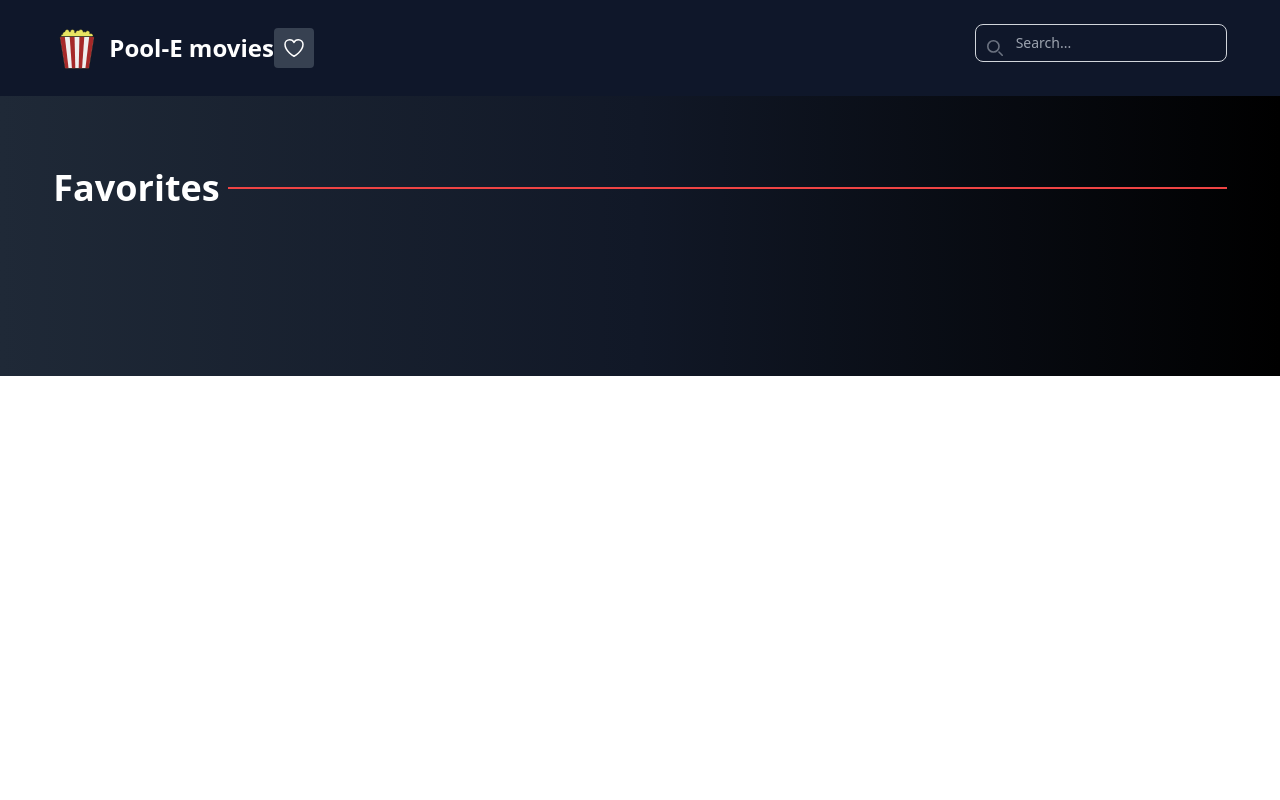
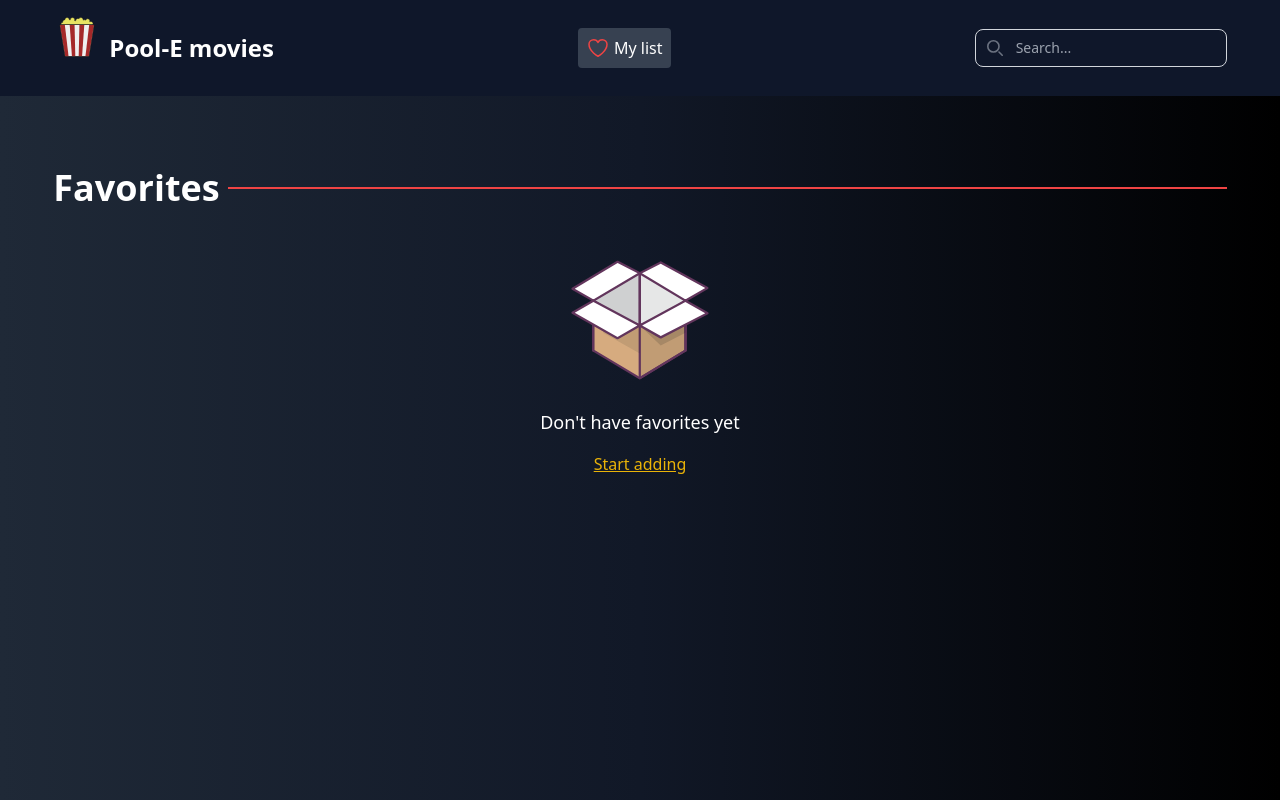
Before and after one commit to pulygarcia/movies-guide-vue, a Vue app: page /favorites in a window 1280 px wide. Built offline with nearby package versions, Linux system fonts and the light colour scheme; what tailwindcss-animated would draw is missing.

Commit message:
giving feedback when favorites is empty

```diff
--- a/src/components/Header.vue
+++ b/src/components/Header.vue
@@ -6,7 +6,7 @@
 
 <template>
 <nav class="bg-slate-900 md:fixed w-full top-0 z-40">
-  <div class="w-11/12 md:max-w-screen-xl md:flex flex-wrap justify-center md:justify-between mx-auto py-6">
+  <div class="w-11/12 md:max-w-screen-xl md:flex flex-wrap justify-center md:justify-between md:items-center mx-auto py-6">
 
   <nav class="flex justify-between items-center">
     <a href="/" class="flex items-center gap-2">
@@ -14,13 +14,20 @@
         <span class="self-center text-2xl font-bold whitespace-nowrap text-white">Pool-E movies</span>
     </a>
 
-    <button @click="router.push({name: 'favorites'})" type="button" class="p-2 bg-gray-700 rounded">
+    <button @click="router.push({name: 'favorites'})" type="button" class="lg:hidden p-2 bg-gray-700 rounded">
       <svg xmlns="http://www.w3.org/2000/svg" fill="none" viewBox="0 0 24 24" stroke-width="1.5" stroke="#fff" class="w-6 h-6">
         <path stroke-linecap="round" stroke-linejoin="round" d="M21 8.25c0-2.485-2.099-4.5-4.688-4.5-1.935 0-3.597 1.126-4.312 2.733-.715-1.607-2.377-2.733-4.313-2.733C5.1 3.75 3 5.765 3 8.25c0 7.22 9 12 9 12s9-4.78 9-12Z" />
       </svg>
 
     </button>
   </nav>
+
+  <button @click="router.push({name: 'favorites'})" type="button" class="hidden md:flex gap-1 text-white p-2 bg-gray-700 rounded hover:scale-110 transition">
+      <svg xmlns="http://www.w3.org/2000/svg" fill="none" viewBox="0 0 24 24" stroke-width="1.5" stroke="#ef4444" class="w-6 h-6">
+        <path stroke-linecap="round" stroke-linejoin="round" d="M21 8.25c0-2.485-2.099-4.5-4.688-4.5-1.935 0-3.597 1.126-4.312 2.733-.715-1.607-2.377-2.733-4.313-2.733C5.1 3.75 3 5.765 3 8.25c0 7.22 9 12 9 12s9-4.78 9-12Z" />
+      </svg>
+      My list
+  </button>
 
   <div class="flex md:order-2 mt-5 md:mt-0">
     <div class="relative md:block">
--- a/src/views/FavoritesView.vue
+++ b/src/views/FavoritesView.vue
@@ -8,19 +8,26 @@
 </script>
 
 <template>
-  <section class="bg-gradient-to-r from-gray-800 via-gray-900 to-black">
+  <section class="bg-gradient-to-r from-gray-800 via-gray-900 to-black h-screen">
       <Header />
 
       <div class="w-11/12 md:max-w-screen-xl mx-auto pb-10 md:py-32">
           <HeadingSeparator title="Favorites"/>
 
-            <section class="flex overflow-x-scroll snap-x-mandatory whitespace-nowrap gap-4 md:grid md:grid-cols-4 lg:grid-cols-5 md:gap-6 md:overflow-hidden">
+            <section v-if="moviesStore.favorites.length" class="flex overflow-x-scroll snap-x-mandatory whitespace-nowrap gap-4 md:grid md:grid-cols-4 lg:grid-cols-5 md:gap-6 md:overflow-hidden">
                 <MovieCard
                     v-for="item in moviesStore.favorites"
                     :key="item.id"
                     :item="item"
                 />
             </section>
+
+            <!-- EMPTY -->
+            <div class="flex flex-col items-center justify-center gap-4">
+                <img src="/box.svg" alt="empty box" class="w-36 h-36">
+                <p class="text-white text-center text-lg">Don't have favorites yet</p>
+                <a href="/" class="text-yellow-500 underline">Start adding</a>
+            </div>
       </div>
   </section>
 </template>
```
Also changed, not shown: public/box.svg (added).
